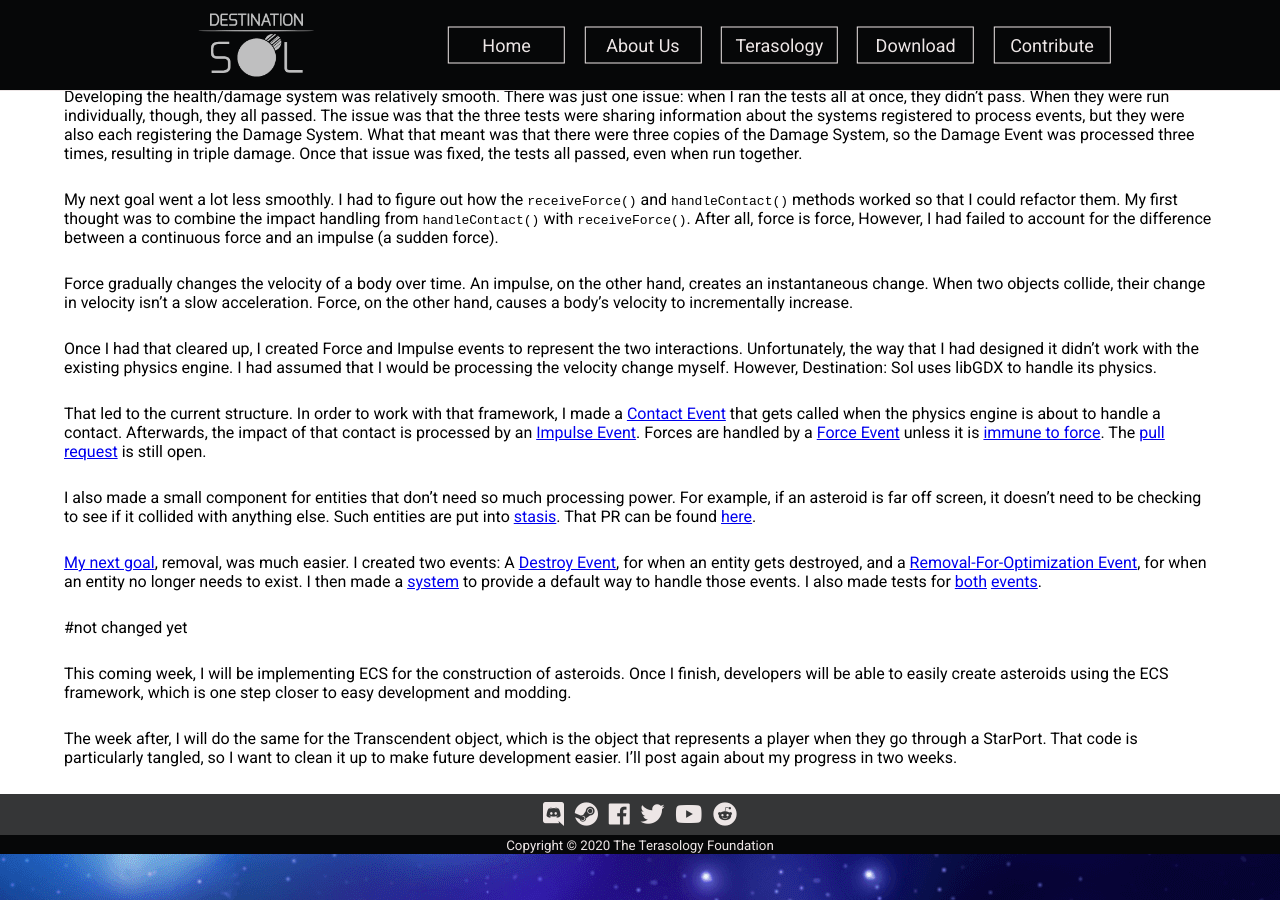
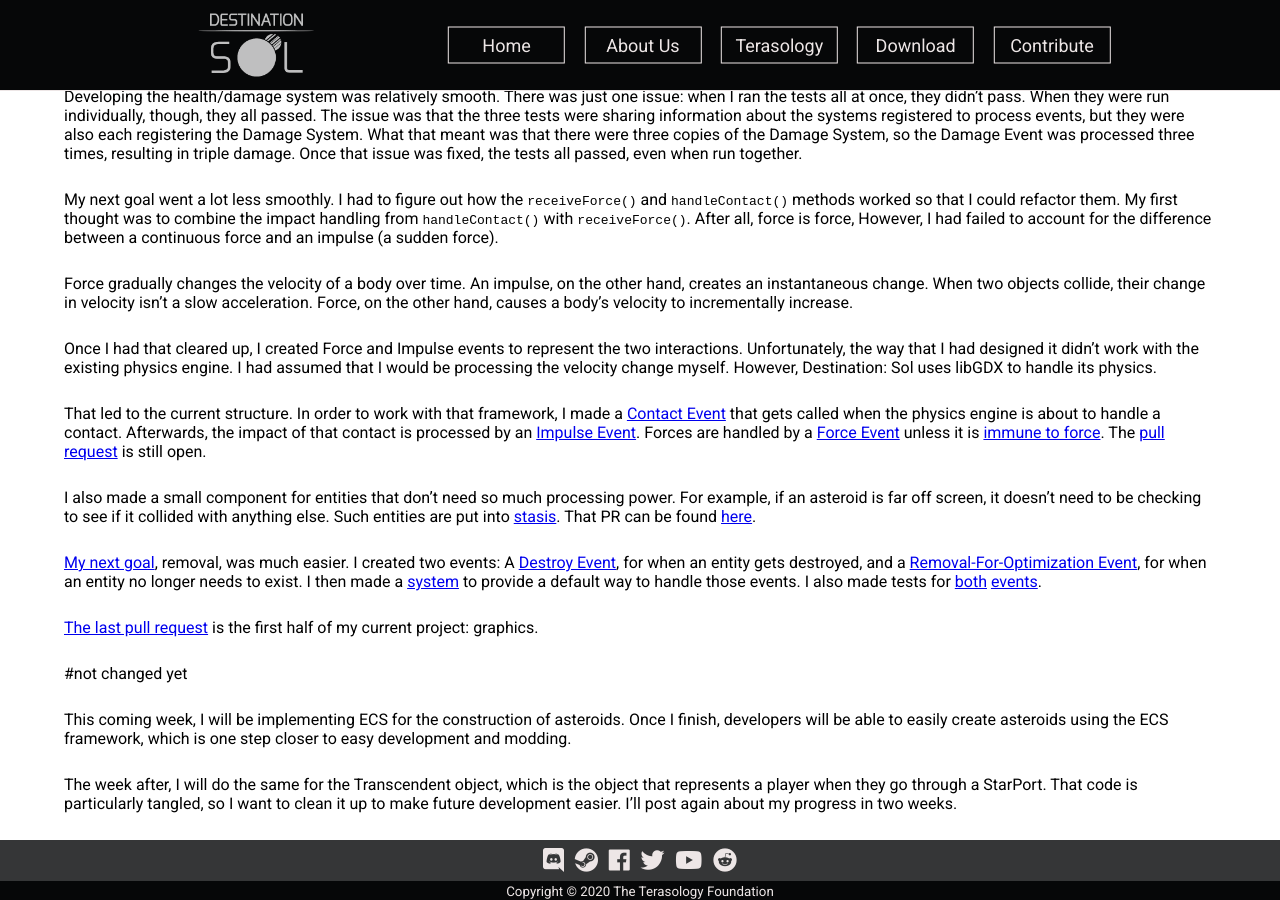
Before and after one commit to DestinationSol/DestinationSol.github.io, a Jekyll site: the page built from _posts/2020-06-15-core-entity-structure.md, in a window 1280 px wide and 900 px high, scrolled down 870 px. Built offline with Jekyll 4.4.1, drawn with Linux system fonts in a browser that asks for light colours; nearby versions of some CDN libraries.

Commit message:
Wrote about the graphics structure

```diff
--- a/_posts/2020-06-15-core-entity-structure.md
+++ b/_posts/2020-06-15-core-entity-structure.md
@@ -25,6 +25,8 @@ I also made a small component for entities that don't need so much processing po
 
 [My next goal](https://github.com/MovingBlocks/DestinationSol/pull/519), removal, was much easier. I created two events: A [Destroy Event](https://github.com/IsaacLic/DestinationSol/blob/removal/engine/src/main/java/org/destinationsol/events/DestroyEvent.java), for when an entity gets destroyed, and a [Removal-For-Optimization Event](https://github.com/IsaacLic/DestinationSol/blob/removal/engine/src/main/java/org/destinationsol/events/RemovalForOptimizationEvent.java), for when an entity no longer needs to exist. I then made a [system](https://github.com/IsaacLic/DestinationSol/blob/removal/engine/src/main/java/org/destinationsol/systems/DefaultDestructionSystem.java) to provide a default way to handle those events. I also made tests for [both](https://github.com/IsaacLic/DestinationSol/blob/removal/engine/src/test/java/org/destinationsol/systems/DestructionSystemTests/DestructionTest.java) [events](https://github.com/IsaacLic/DestinationSol/blob/removal/engine/src/test/java/org/destinationsol/systems/DestructionSystemTests/RemovalForOptimizationTest.java).
 
+[The last pull request](https://github.com/MovingBlocks/DestinationSol/pull/520) is the first half of my current project: graphics.
+
 #not changed yet
 
 This coming week, I will be implementing ECS for the construction of asteroids. Once I finish, developers will be able to easily create asteroids using the ECS framework, which is one step closer to easy development and modding.
```
